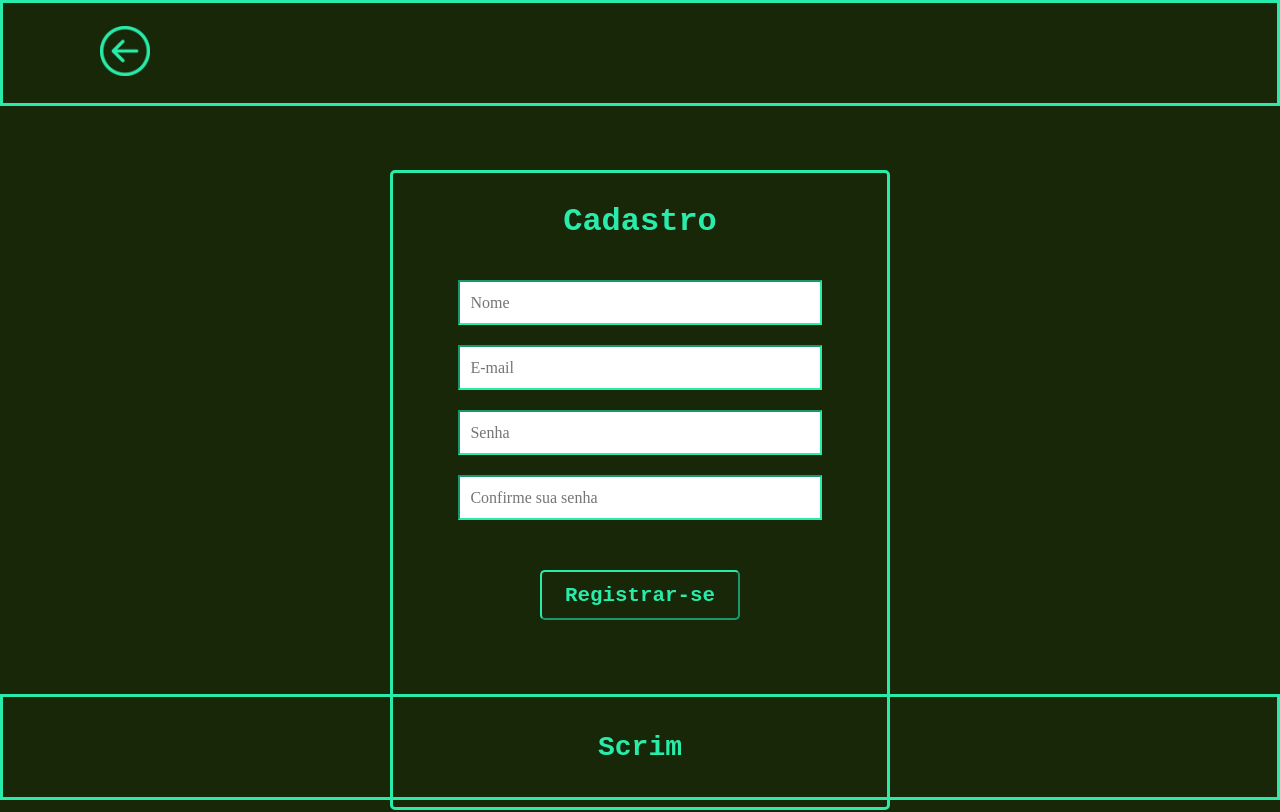
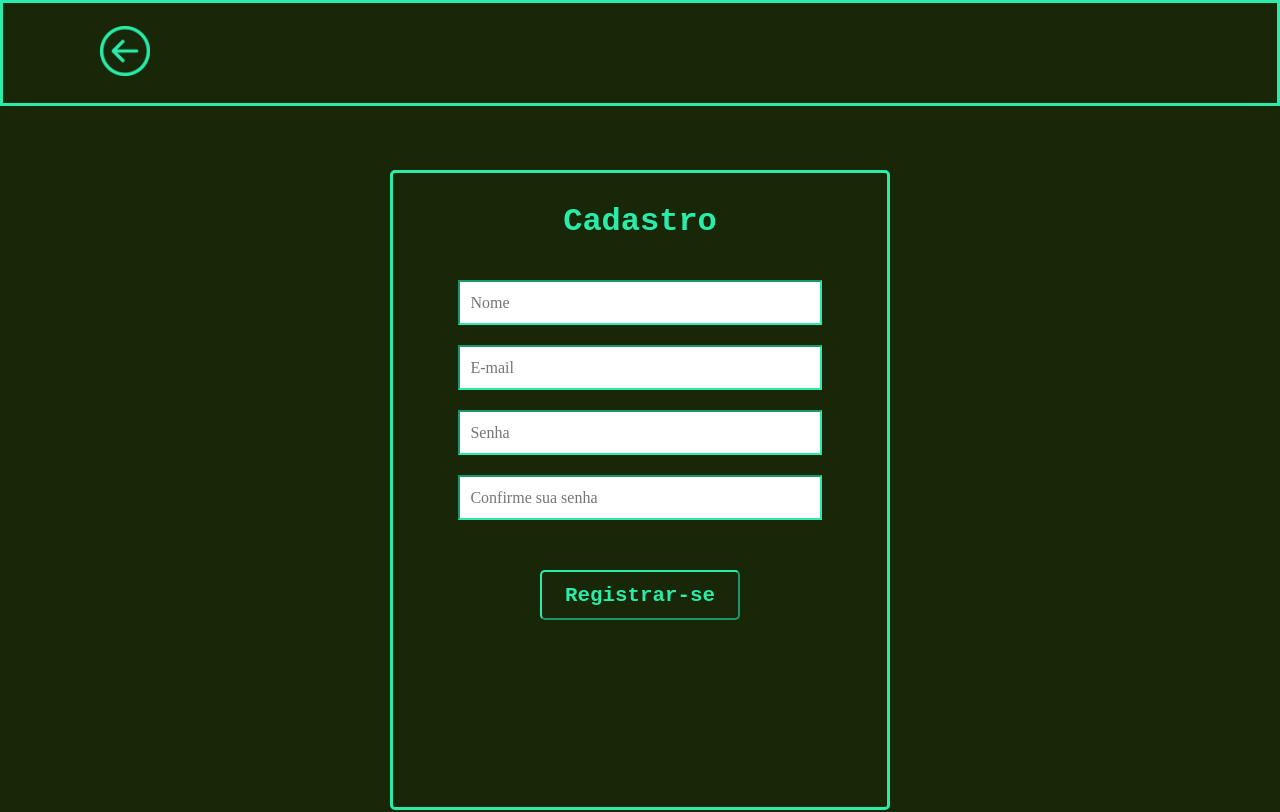
Before and after one commit to shunny2/scrim-frontend, a React (Create React App) app: page /signup in a window 1280 px wide. Shown: the top 812 px of the page. Built offline with nearby package versions, Linux system fonts and the light colour scheme.

Commit message:
Fix: Fixing component-styled in Footer

```diff
--- a/src/components/Footer/styles.js
+++ b/src/components/Footer/styles.js
@@ -4,7 +4,7 @@ export const Footer = styled.footer`
     border: 3px solid #29EBAA;
     margin-top: 4rem;
     width: 100%;
-    position: absolute;
+    position: inherit;
     bottom: 0;
     left: 0;
 `;
```
